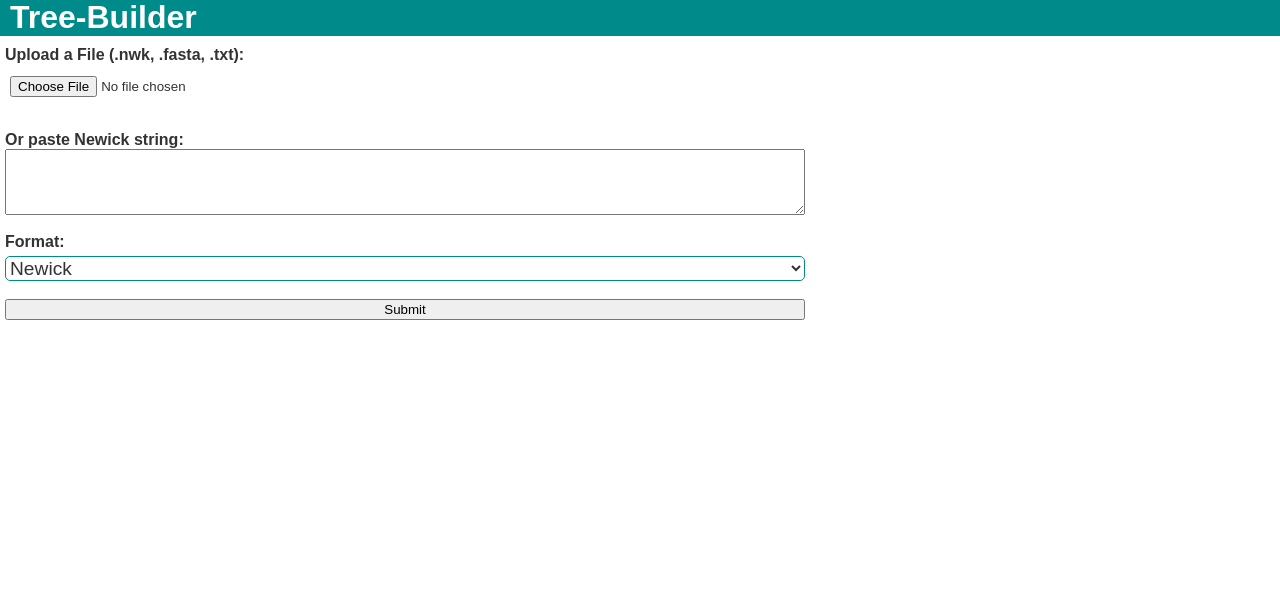
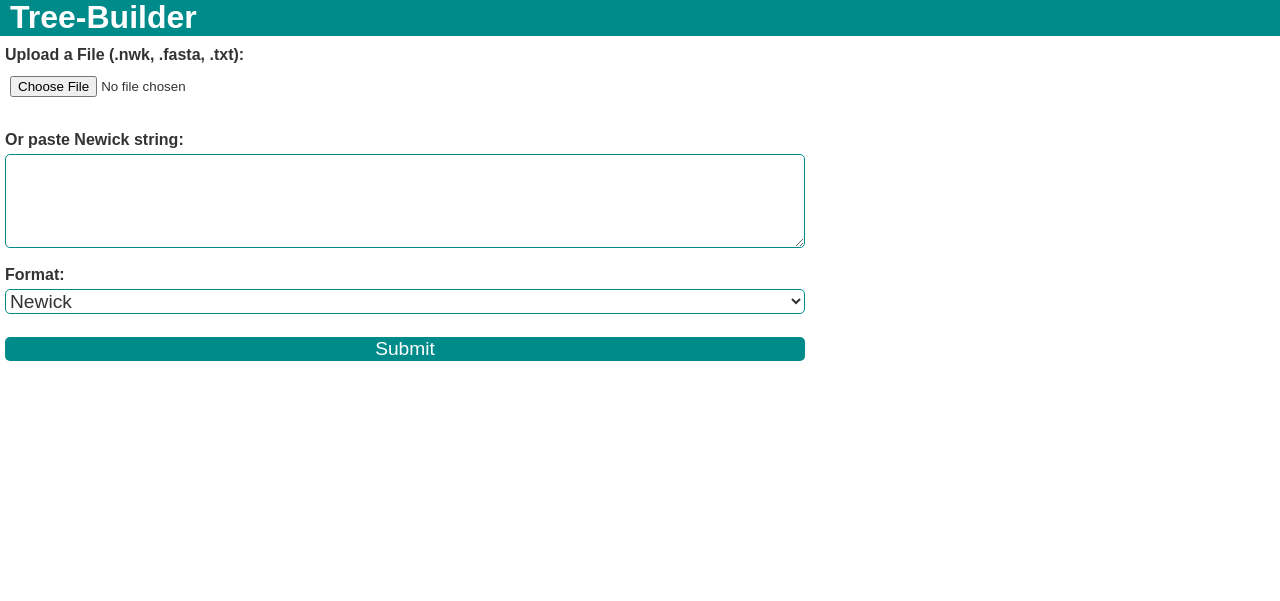
Before and after one commit to JoshuaTolhuis/Tree-builder, a Node server app: page / in a window 1280 px wide. Shown: the part 71-672 px from the top of the page. Run offline with Node 20, Linux system fonts and the light colour scheme.

Commit message:
Added some extra style tot the text field

```diff
--- a/public/css/index.css
+++ b/public/css/index.css
@@ -50,7 +50,7 @@ input:not([type='submit']){
     color:#333333
 
 }
-input[type='submit'] {
+button{
     font-size: 1.2em;
     margin-top: 5px;
     border:none;
@@ -72,3 +72,17 @@ label{
     font-weight: bold;
     color: #333333;
 }
+textarea{
+    font-size: 1.2em;
+    margin-top: 5px;
+    border-radius: 5px;
+    border-style: solid;
+    background-color: white;
+    border-color: darkcyan;
+    color: #333333;
+}
+*:disabled {
+    border-color: grey;
+    color: #333333;
+    opacity: 1;
+}
```
Also changed, not shown: other parts of public/css/index.css (+1 -1 lines).
